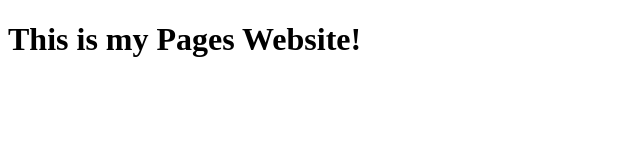
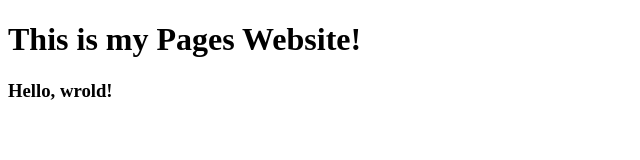
Before and after one commit to bourbon46/bourbon46.github.io, a plain HTML site: page index.html in a window 1280 px wide. Shown: the whole page, without its empty margins (0-640 px from the left). Drawn offline with Linux system fonts and the light colour scheme.

Commit message:
A Hello-World change

```diff
--- a/index.html
+++ b/index.html
@@ -8,5 +8,6 @@
 
   <body>
     <h1>This is my Pages Website!</h1>
+    <h3>Hello, wrold!</h3>
   </body>
 <html>
```
